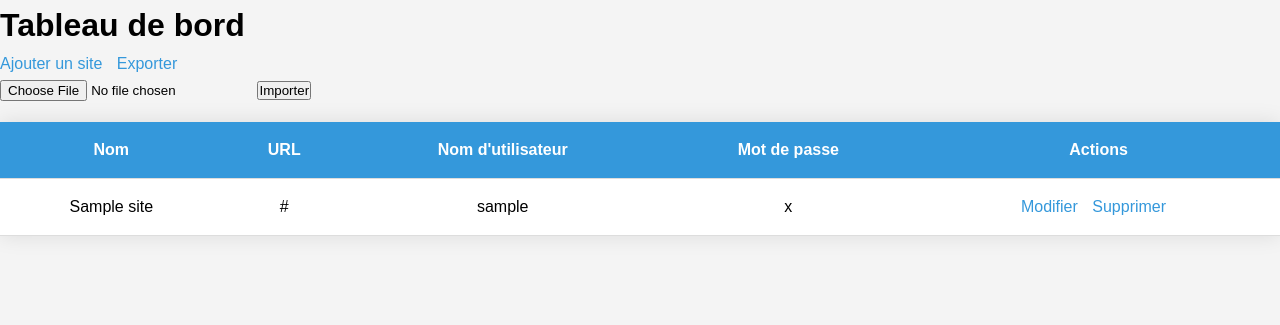
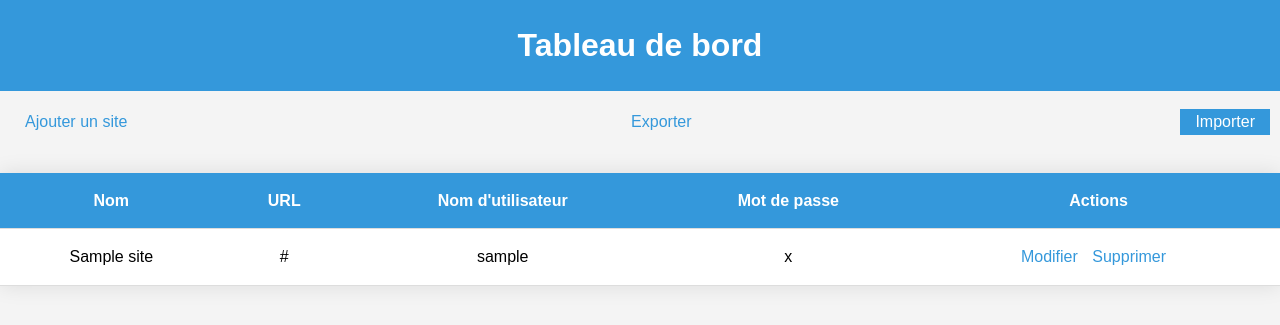
Before and after one commit to Tweentyy/b3-c3-django-comte-kunakey-mercier, a Django app: page / in a window 1280 px wide. Shown: the top 325 px of the page. Run offline with Django 5.2, Linux system fonts and the light colour scheme; tables that the repository leaves empty hold one stand-in row (values such as "Sample post").

Commit message:
add: CSS for header buttons

```diff
--- a/PasswordManager/static/styles.css
+++ b/PasswordManager/static/styles.css
@@ -1,44 +1,106 @@
 * {
     margin: 0;
-  padding: 0;
+    padding: 0
 }
 
 body {
     font-family: "Arial", sans-serif;
     line-height: 1.6;
-  background-color: #f4f4f4;
+    background-color: #f4f4f4
 }
 
 table {
     width: 100%;
     border-collapse: collapse;
     margin-top: 20px;
-  box-shadow: 0 0 20px rgba(0, 0, 0, 0.1);
-  background-color: #fff;
+    box-shadow: 0 0 20px #0000001a;
+    background-color: #fff
 }
 
 thead {
     background-color: #3498db;
-  color: #fff;
+    color: #fff
 }
 
 th, td {
     padding: 15px;
     text-align: center;
-  border-bottom: 1px solid #ddd;
+    border-bottom: 1px solid #ddd
 }
 
 tbody tr:hover {
-  background-color: #f5f5f5;
+    background-color: #f5f5f5
 }
 
 a {
     color: #3498db;
     text-decoration: none;
     margin-right: 10px;
-  transition: color 0.3s;
+    transition: color .3s
 }
 
 a:hover {
-  color: #2073c8;
+    color: #2073c8
 }
+
+h1 {
+    text-align: center;
+    padding: 20px 0;
+    background-color: #3498db;
+    color: #fff
+}
+
+.header-container {
+    display: flex;
+    justify-content: space-between;
+    align-items: center;
+    padding: 10px;
+    background-color: #f4f4f4
+}
+
+.header-container a {
+    text-decoration: none;
+    color: #3498db;
+    padding: 8px 15px;
+    border: none;
+    cursor: pointer
+}
+
+.import-form {
+    display: flex;
+    align-items: flex-start
+}
+
+.import-form input[type="file"] {
+    margin-right: 10px
+}
+
+.import-form button {
+    background-color: #3498db;
+    color: #fff;
+    padding: 8px 15px;
+    border: none;
+    cursor: pointer
+}
+
+.custom-file-upload {
+    position: relative;
+    overflow: hidden;
+    display: inline-block
+}
+
+.custom-file-upload input[type="file"] {
+    font-size: 100px;
+    position: absolute;
+    left: 0;
+    top: 0;
+    opacity: 0
+}
+
+.custom-file-upload span {
+    background-color: #3498db;
+    color: #fff;
+    padding: 8px 15px;
+    border: none;
+    cursor: pointer
+}
--- a/PasswordManager/templates/index.html
+++ b/PasswordManager/templates/index.html
@@ -8,13 +8,15 @@
 <body>
 <h1>Tableau de bord</h1>
 
-<div>
+<div class="header-container">
     <a href="{% url 'add_site' %}">Ajouter un site</a>
     <a href="{% url 'export_sites' %}">Exporter</a>
-    <form method="post" enctype="multipart/form-data" action="{% url 'import_sites' %}">
+    <form class="import-form" method="post" enctype="multipart/form-data" action="{% url 'import_sites' %}">
         {% csrf_token %}
-        <input type="file" name="sites" accept="text/csv"/>
-        <button type="submit">Importer</button>
+        <label for="file-input" class="custom-file-upload">
+            <span>Importer</span>
+            <input id="file-input" type="file" name="sites" accept="text/csv"/>
+        </label>
     </form>
 </div>
 
```
Lines whose indentation alone changed are shown as unchanged.
